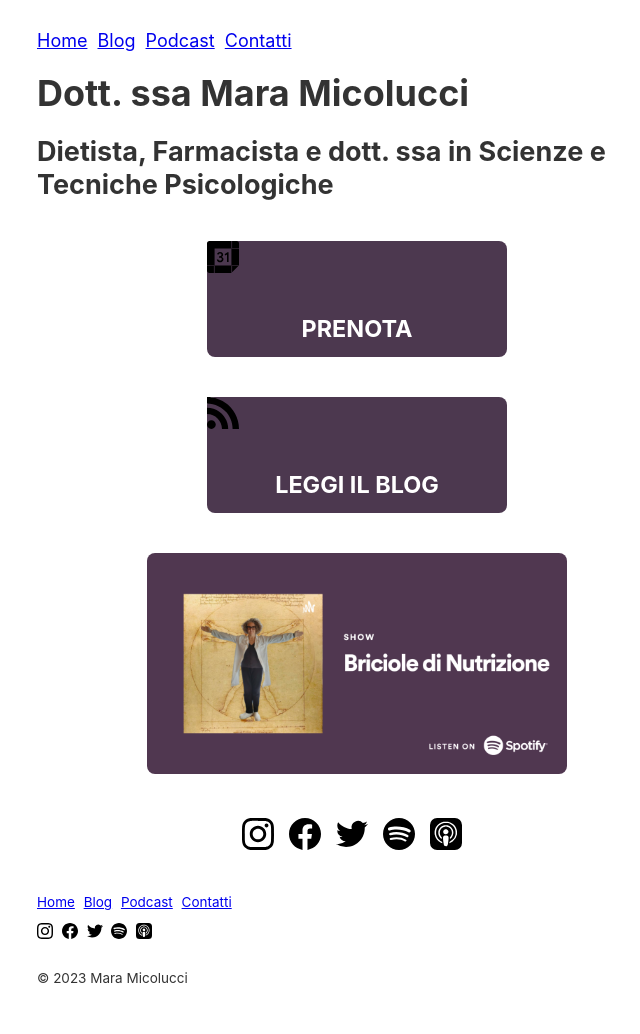
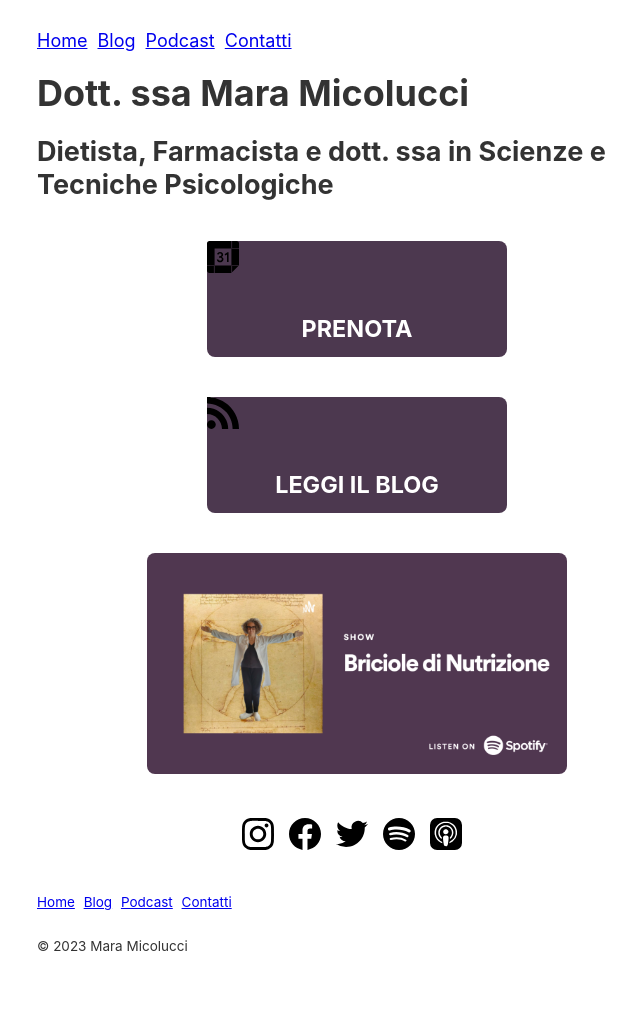
Before and after one commit to curlybracketshq/dietista.it, a Jekyll site: the page built from index.html, in a window 1280 px wide. Shown: the whole page, without its empty margins (283-923 px from the left). Built offline with Jekyll 4.4.1, drawn with Linux system fonts in a browser that asks for light colours; after the commit the page ends 1002 px from its top, so only the background shows below that.

Commit message:
Update menu.html

```diff
--- a/_includes/menu.html
+++ b/_includes/menu.html
@@ -6,33 +6,3 @@
     <li><a href="{{ '/contatti/' | relative_url }}">Contatti</a></li>
   </ul>
 </nav>
-
-<nav class="social">
-  <ul class="unstyled">
-    <li>
-      <a class="social_icon" href="https://www.instagram.com/dietista.it/">
-        <img src="/images/instagram.svg" alt="Visita Dietista.it su Instagram" />
-      </a>
-    </li>
-    <li>
-      <a class="social_icon" href="https://www.facebook.com/dietista">
-        <img src="/images/facebook.svg" alt="Visita Dietista.it su Facebook" />
-      </a>
-    </li>
-    <li>
-      <a class="social_icon" href="https://twitter.com/dietista">
-        <img src="/images/twitter.svg" alt="Visita Dietista.it su Twitter" />
-      </a>
-    </li>
-    <li>
-      <a class="social_icon" href="https://open.spotify.com/show/6MhsdZ5sEn8JgpDm9yuL9b?si=dca7b40f66a2491e">
-        <img src="/images/spotify.svg" alt="Ascolta il podcast Briciole di Nutrizione su Spotify" />
-      </a>
-    </li>
-    <li>
-      <a class="social_icon" href="https://podcasts.apple.com/it/podcast/briciole-di-nutrizione/id1662272760">
-        <img src="/images/applepodcasts.svg" alt="Ascolta il podcast Briciole di Nutrizione su Apple Podcasts" />
-      </a>
-    </li>
-  </ul>
-</nav>
```
